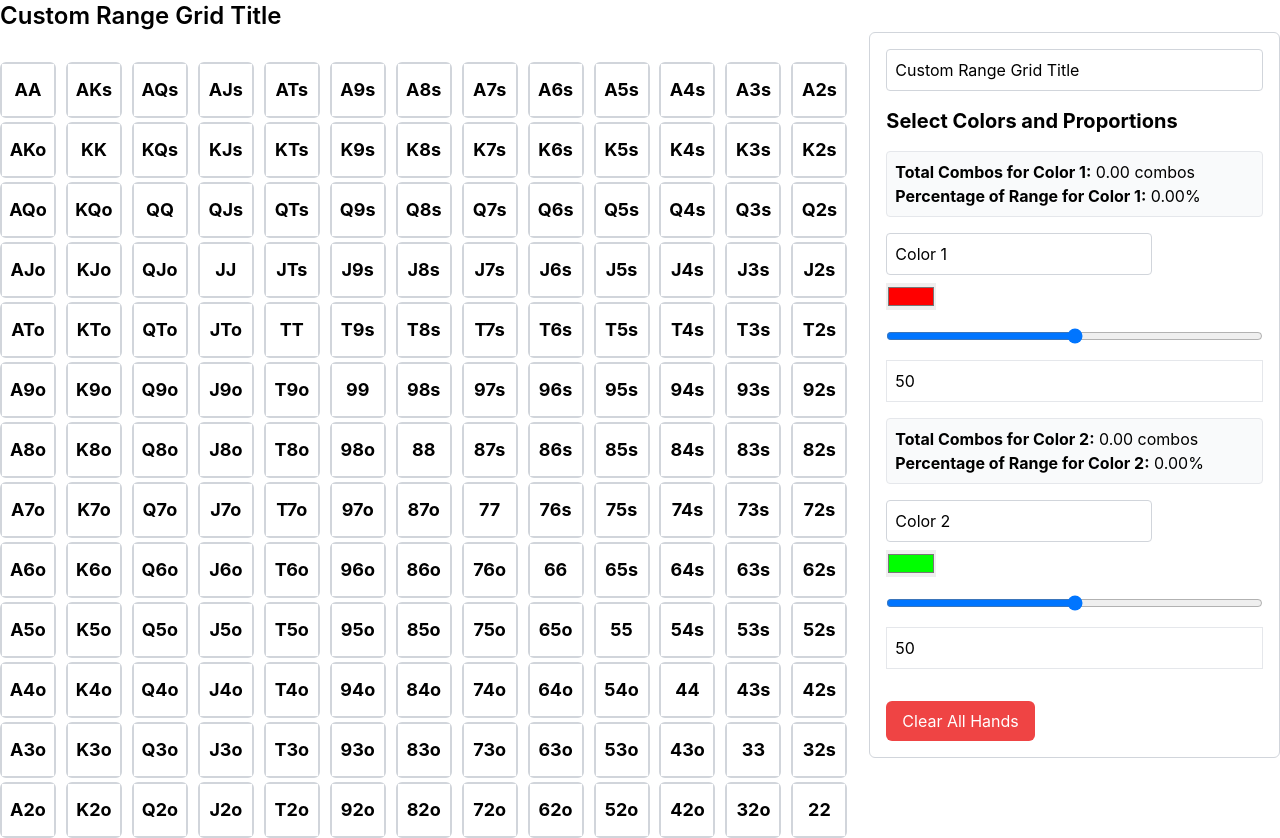
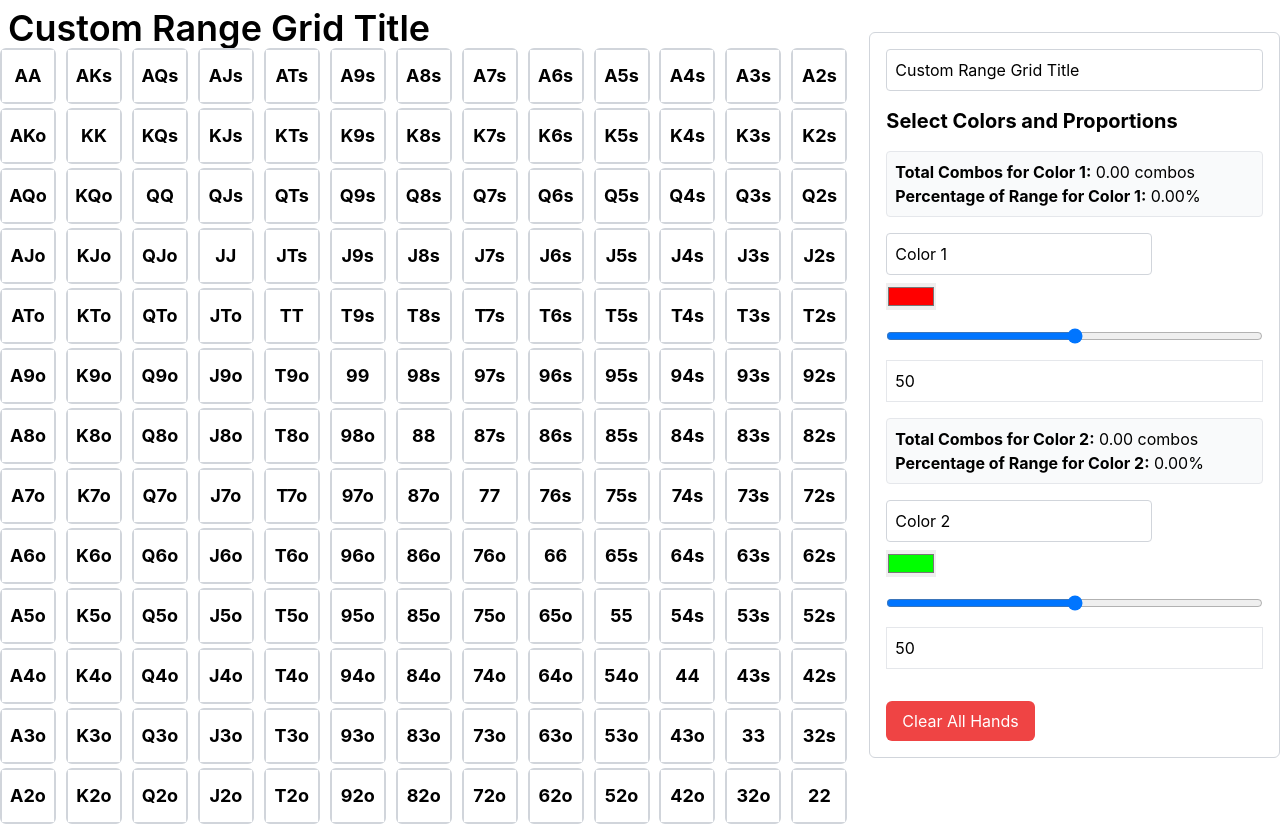
Before and after one commit to alkaupp/poker-range-app, a React (Create React App) app: page / in a window 1280 px wide. Built offline with nearby package versions, Linux system fonts and the light colour scheme.

Commit message:
Fix title

```diff
--- a/src/App.js
+++ b/src/App.js
@@ -15,8 +15,6 @@ function App() {
   const [colorSettings, setColorSettings] = useState({ color1: '#ff0000', color2: '#00ff00', proportion1: 50, proportion2: 50 });
   const [label1, setLabel1] = useState('Color 1');
   const [label2, setLabel2] = useState('Color 2');
-  const [title1, setTitle1] = useState('Range 1 Title'); // Title for Color 1
-  const [title2, setTitle2] = useState('Range 2 Title'); // Title for Color 2
   const [gridTitle, setGridTitle] = useState('Custom Range Grid Title'); // Title for range grid
 
   // Helper function to calculate the total combos for a specific color
@@ -76,9 +74,9 @@ function App() {
         {/* Hand Grid Column */}
         <div className="flex-1">
           {/* Range Grid Title (Above the grid) */}
-          <h2 className="text-2xl font-semibold mb-4">{gridTitle}</h2> {/* Display custom title */}
+          <h2 className="text-4xl font-semibold mt-2 ml-2">{gridTitle}</h2> {/* Display custom title */}
 
-          <div className="grid grid-cols-13 gap-1" style={{ marginTop: '30px' }}>
+          <div className="grid grid-cols-13 gap-1">
             {hands.map((hand) => (
               <HandCell
                 key={hand}
```
